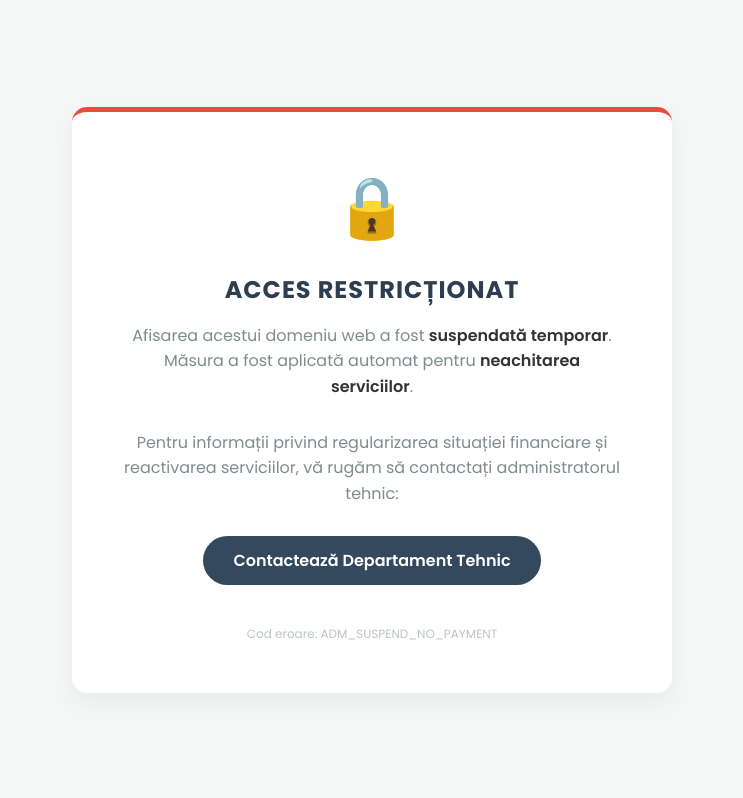
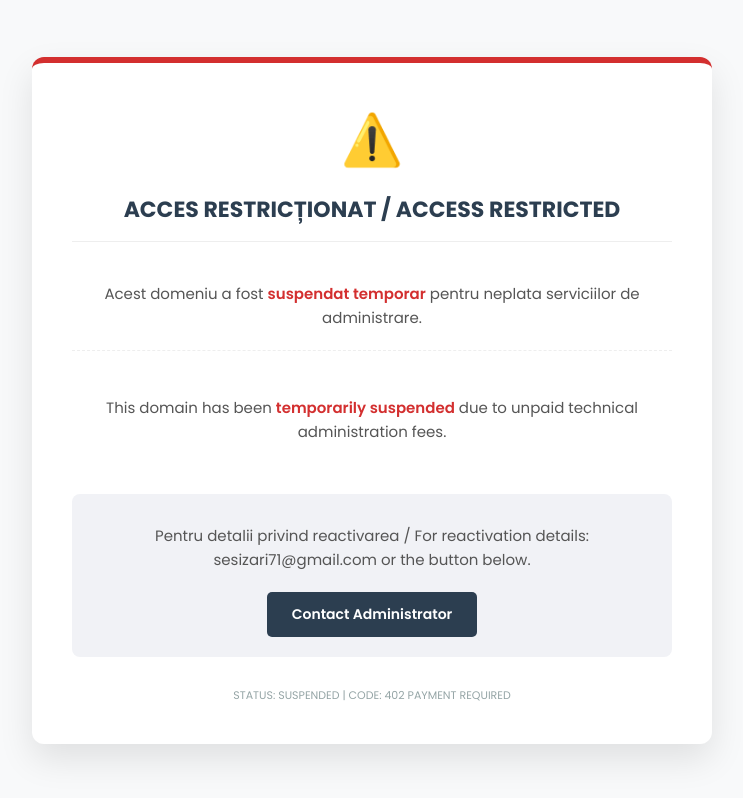
Before and after one commit to flashzen/restrictie, a plain HTML site: page index.html in a window 1280 px wide. Shown: the whole page, without its empty margins (268-1011 px from the left). Drawn offline with Linux system fonts and the light colour scheme.

Commit message:
Add files via upload

```diff
--- a/index.html
+++ b/index.html
@@ -3,101 +3,118 @@
 <head>
     <meta charset="UTF-8">
     <meta name="viewport" content="width=device-width, initial-scale=1.0">
-    <title>Domeniu Suspendat - Servicii Neachitate</title>
+    <title>Domeniu Suspendat / Domain Suspended</title>
     <link rel="preconnect" href="https://fonts.googleapis.com">
     <link rel="preconnect" href="https://fonts.gstatic.com" crossorigin>
     <link href="https://fonts.googleapis.com/css2?family=Poppins:wght@400;600;700&display=swap" rel="stylesheet">
     <style>
         body {
             font-family: 'Poppins', sans-serif;
-            background-color: #f4f7f6;
+            background-color: #f8f9fa;
             margin: 0;
             display: flex;
             justify-content: center;
             align-items: center;
-            height: 100vh;
+            min-height: 100vh;
             color: #333;
         }
 
         .container {
             background-color: #fff;
-            padding: 50px;
-            border-radius: 15px;
-            box-shadow: 0 10px 25px rgba(0,0,0,0.05);
+            padding: 40px;
+            border-radius: 12px;
+            box-shadow: 0 15px 35px rgba(0,0,0,0.1);
             text-align: center;
-            max-width: 500px;
+            max-width: 600px;
             width: 90%;
-            border-top: 5px solid #e74c3c; /* Linie rosie subtila sus */
+            border-top: 6px solid #d32f2f;
         }
 
-        .icon-box {
-            font-size: 60px;
-            color: #e74c3c;
-            margin-bottom: 20px;
+        .status-icon {
+            font-size: 50px;
+            color: #d32f2f;
+            margin-bottom: 15px;
         }
 
         h1 {
-            font-weight: 700;
-            font-size: 24px;
-            margin-bottom: 10px;
+            font-size: 22px;
+            margin-bottom: 20px;
             color: #2c3e50;
             text-transform: uppercase;
-            letter-spacing: 1px;
+            border-bottom: 1px solid #eee;
+            padding-bottom: 15px;
         }
 
+        .lang-section {
+            margin-bottom: 25px;
+            padding: 10px;
+        }
+
+        .ro { border-bottom: 1px dashed #eee; }
+
         p {
-            font-size: 16px;
+            font-size: 15px;
             line-height: 1.6;
-            color: #7f8c8d;
-            margin-bottom: 30px;
+            color: #555;
+            margin: 10px 0;
         }
 
         .highlight {
             font-weight: 600;
-            color: #333;
+            color: #d32f2f;
         }
 
-        .contact-button {
+        .contact-box {
+            margin-top: 30px;
+            background: #f1f2f6;
+            padding: 20px;
+            border-radius: 8px;
+        }
+
+        .contact-btn {
             display: inline-block;
-            background-color: #34495e;
+            background-color: #2c3e50;
             color: #fff;
-            padding: 12px 30px;
-            border-radius: 30px;
+            padding: 12px 25px;
+            border-radius: 5px;
             text-decoration: none;
             font-weight: 600;
-            transition: background-color 0.3s ease;
+            margin-top: 10px;
+            font-size: 14px;
         }
 
-        .contact-button:hover {
-            background-color: #2c3e50;
-        }
-
-        .footer-note {
-            font-size: 12px;
-            color: #bdc3c7;
-            margin-top: 40px;
+        .footer-info {
+            font-size: 11px;
+            color: #95a5a6;
+            margin-top: 30px;
+            text-transform: uppercase;
         }
     </style>
 </head>
 <body>
     <div class="container">
-        <div class="icon-box">
-            &#128274;
+        <div class="status-icon">⚠️</div>
+        <h1>Acces Restricționat / Access Restricted</h1>
+
+        <div class="lang-section ro">
+            <p>Acest domeniu a fost <span class="highlight">suspendat temporar</span> pentru neplata serviciilor de administrare.</p>
         </div>
-        <h1>Acces Restricționat</h1>
-        <p>
-            Afisarea acestui domeniu web a fost <span class="highlight">suspendată temporar</span>.<br>
-            Măsura a fost aplicată automat pentru <span class="highlight">neachitarea serviciilor</span>.
-        </p>
 
-        <p>Pentru informații privind regularizarea situației financiare și reactivarea serviciilor, vă rugăm să contactați administratorul tehnic:</p>
+        <div class="lang-section en">
+            <p>This domain has been <span class="highlight">temporarily suspended</span> due to unpaid technical administration fees.</p>
+        </div>
 
-        <a href="mailto:sesizari71@gmail.com?subject=Reactivare Domeniu Pensiune" class="contact-button">
-            Contactează Departament Tehnic
-        </a>
+        <div class="contact-box">
+            <p>Pentru detalii privind reactivarea / For reactivation details:
+                sesizari71@gmail.com or the button below.
+            </p>
+            <a href="mailto:sesizari71@gmail.com?subject=Reactivare Domeniu" class="contact-btn">
+                Contact Administrator
+            </a>
+        </div>
 
-        <div class="footer-note">
-            Cod eroare: ADM_SUSPEND_NO_PAYMENT
+        <div class="footer-info">
+            Status: Suspended | Code: 402 Payment Required
         </div>
     </div>
 </body>
```
